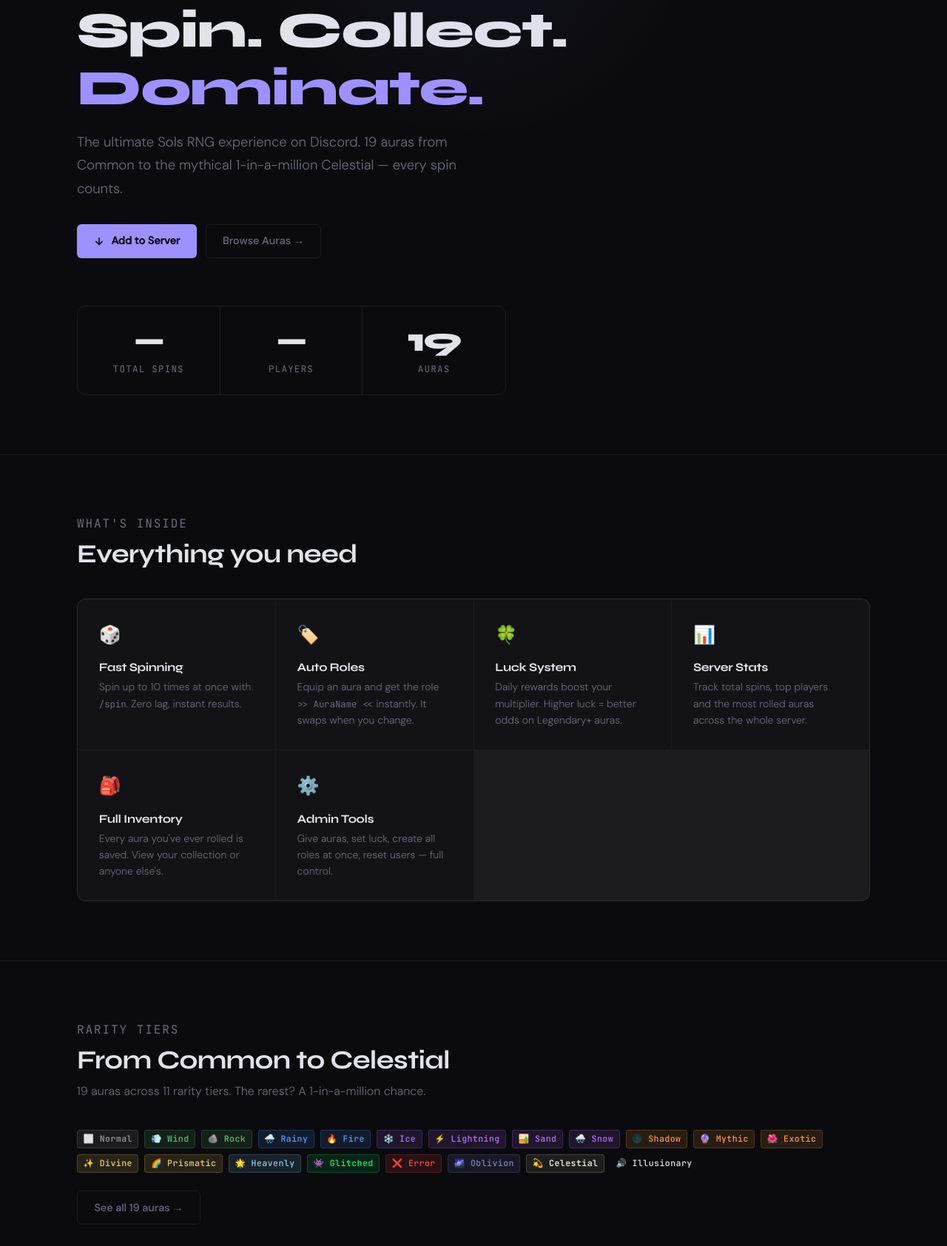
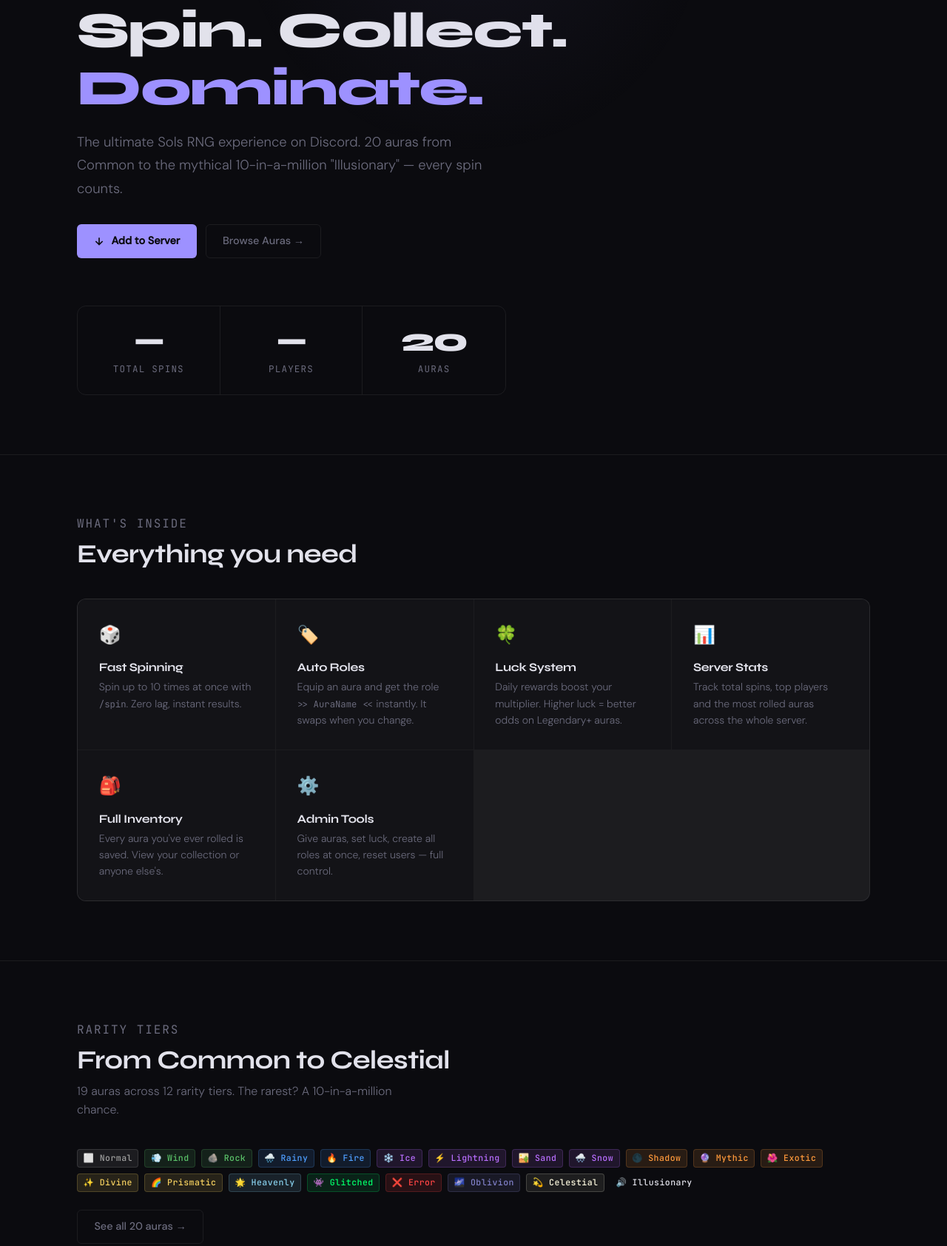
Before and after one commit to itzukih/itz-s-rng-web, a website: page index.html in a window 1280 px wide. Shown: the part 217-1901 px from the top of the page at 74% size. Drawn offline with Linux system fonts and the light colour scheme; no server answers.

Commit message:
Update aura and rarity tier counts in index.html

```diff
--- a/index.html
+++ b/index.html
@@ -41,7 +41,7 @@
     </div>
 
     <h1>Spin. Collect.<br><em>Dominate.</em></h1>
-    <p>The ultimate Sols RNG experience on Discord. 19 auras from Common to the mythical 1-in-a-million Celestial — every spin counts.</p>
+    <p>The ultimate Sols RNG experience on Discord. 20 auras from Common to the mythical 10-in-a-million "Illusionary" — every spin counts.</p>
 
     <div class="hero-actions">
       <a id="invite-btn" href="#" class="btn btn-primary">
@@ -62,7 +62,7 @@
         <div class="stat-label">Players</div>
       </div>
       <div class="stat-block">
-        <div class="stat-value">19</div>
+        <div class="stat-value">20</div>
         <div class="stat-label">Auras</div>
       </div>
     </div>
@@ -122,11 +122,11 @@
     <div class="section-header">
       <p class="label">Rarity tiers</p>
       <h2>From Common to Celestial</h2>
-      <p>19 auras across 11 rarity tiers. The rarest? A 1-in-a-million chance.</p>
+      <p>19 auras across 12 rarity tiers. The rarest? A 10-in-a-million chance.</p>
     </div>
     <div id="rarity-showcase" style="display:flex;flex-wrap:wrap;gap:0.5rem;"></div>
     <div style="margin-top:1.5rem;">
-      <a href="auras.html" class="btn btn-outline">See all 19 auras →</a>
+      <a href="auras.html" class="btn btn-outline">See all 20 auras →</a>
     </div>
   </div>
 </section>
```
